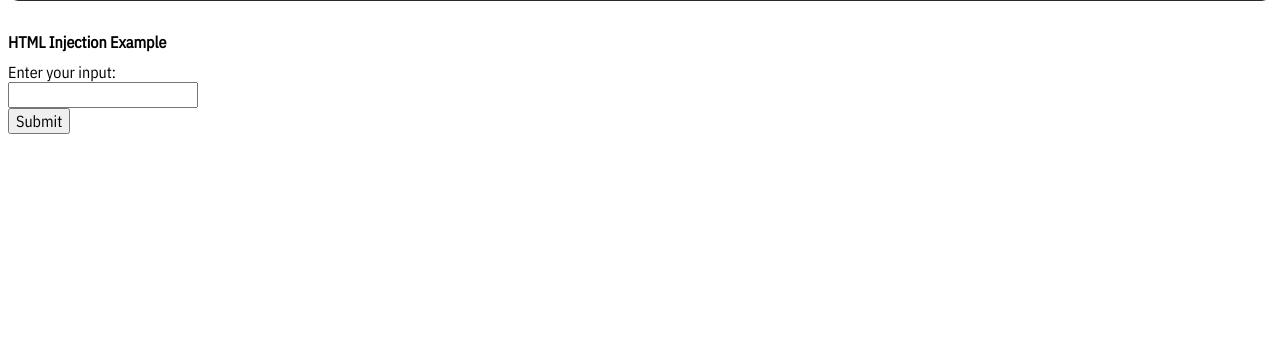
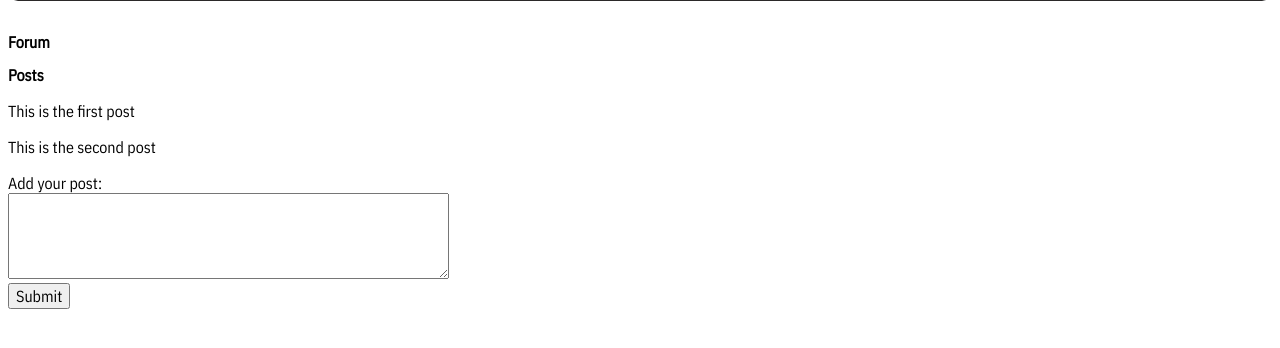
Before and after one commit to DavidHTwastaken/software-security-final-project, a Flask app: page /html_injection in a window 1280 px wide. Shown: the part 96-444 px from the top of the page. Run offline with Flask 3, Linux system fonts and the light colour scheme.

Commit message:
feat: add html injection base bug

```diff
--- a/app/src/app.py
+++ b/app/src/app.py
@@ -114,10 +114,8 @@ def difficulty():
 @app.route('/html_injection', methods=['GET', 'POST'])
 def html_injection():
     if request.method == 'POST':
-        user_input = request.form['input']
-        # Process the user input here
-        # Example: save to database, sanitize input, etc.
-        return "Input received: " + user_input
+        user_input = request.form.get('post')
+        return user_input
     return render_template('html_injection.html')
 
 @app.route('/race')
--- a/app/src/templates/bugs.html
+++ b/app/src/templates/bugs.html
@@ -17,9 +17,9 @@
                 <td><a href="#">Start Challenge</a></td>
             </tr>
             <tr>
-                <td>Bug2</td>
-                <td>Objective</td>
-                <td><a href="#">Start Challenge</a></td>
+                <td>HTML Injection</td>
+                <td>XSS Attack</td>
+                <td><a href="{{ url_for('html_injection')}}">Start Challenge</a></td>
             </tr>
             <tr>
                 <td>Race Condition Vulnerability</td>
--- a/app/src/templates/html_injection.html
+++ b/app/src/templates/html_injection.html
@@ -2,10 +2,44 @@
 
 {% block content %}
 <link rel="stylesheet" type="text/css" href="../static/css/bugs.css" />
-<h1>HTML Injection Example</h1>
-<form action="{{ url_for('html_injection') }}" method="GET">
-    <label for="input">Enter your input:</label><br>
-    <input type="text" id="input" name="input"><br>
+<h1>Forum</h1>
+
+<div class="forum-posts" id="forum-posts">
+    <h2>Posts</h2>
+    <div class="post">
+        <p>This is the first post</p>
+    </div>
+    <div class="post">
+        <p>This is the second post</p>
+    </div>
+</div>
+
+<form id="post-form" action="{{ url_for('html_injection') }}" method="POST">
+    <label for="post">Add your post:</label><br>
+    <textarea id="post" name="post" rows="4" cols="50"></textarea><br>
     <input type="submit" value="Submit">
 </form>
+
+<script>
+    document.getElementById('post-form').addEventListener('click', function(event) {
+        event.preventDefault();
+        var formData = new FormData(this);
+        fetch(this.action, {
+            method: this.method,
+            body: formData
+        })
+        .then(response => response.text())
+        .then(data => {
+            var forumPosts = document.getElementById('forum-posts');
+            var newPostElement = document.createElement('div');
+            newPostElement.classList.add('post');
+            newPostElement.innerHTML = "<p>" + data + "</p>";
+            forumPosts.appendChild(newPostElement);
+            document.getElementById('post').value = '';
+        })
+        .catch(error => console.error('Error:', error));
+    });
+</script>
+
+</body>
 {% endblock %}
```
